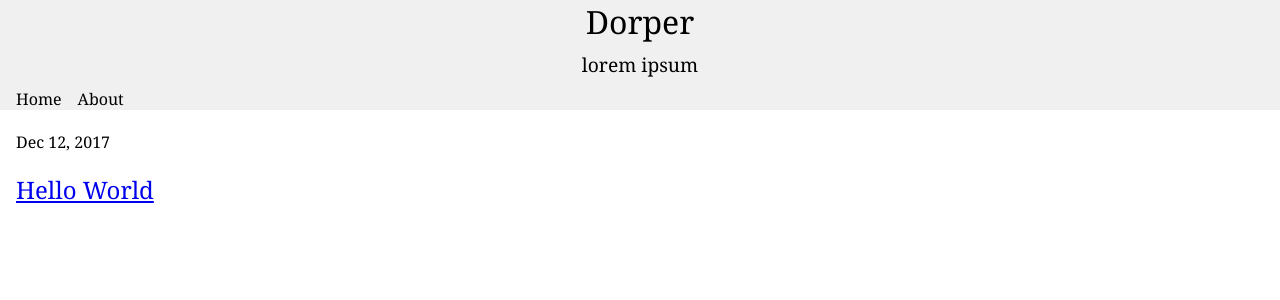
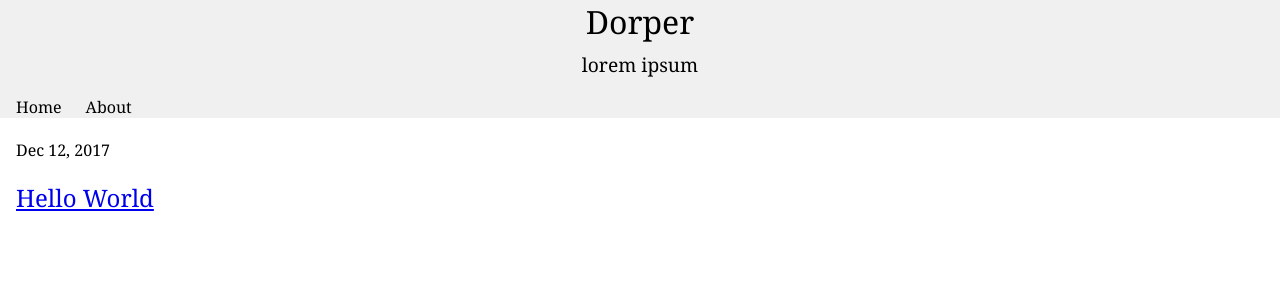
Before and after one commit to dorpga/dorpga.github.io, a Jekyll site: the page built from index.html, in a window 1280 px wide. Shown: the top 300 px of the page. Built offline with Jekyll 4.4.1, drawn with Linux system fonts in a browser that asks for light colours.

Commit message:
Update master.sass

```diff
--- a/css/master.sass
+++ b/css/master.sass
@@ -31,7 +31,7 @@ nav
   display: flex
   flex-direction: row
   a
-    padding-right: 1em
+    padding: 0.5em 1em 0 0.5em
     color: black
     text-decoration: none
     &:first-of-type
```
